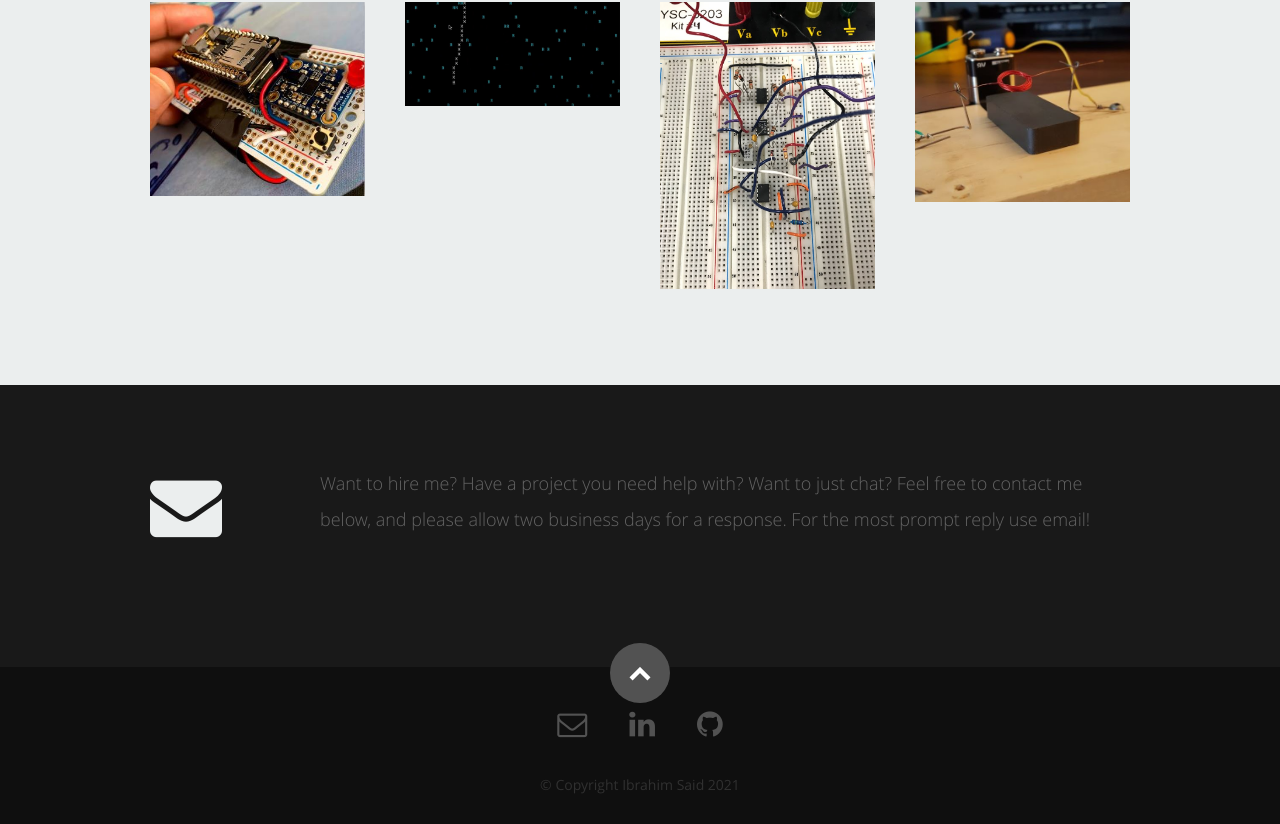
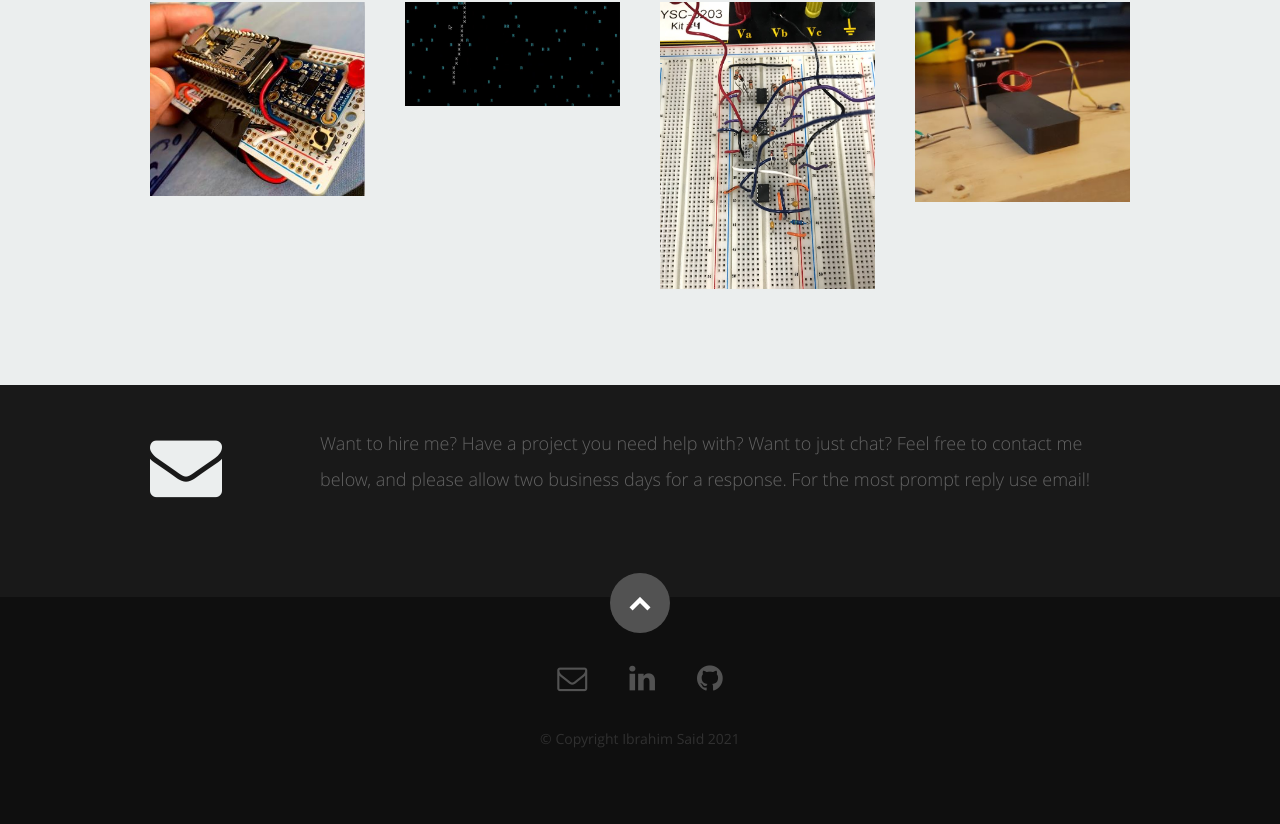
Before and after one commit to 1brahimsaid/website, a React (Create React App) app: page / in a window 1280 px wide. Shown: the part 4461-5285 px from the top of the page. After the commit the page ends 5263 px from the top, so only its background shows below. Built offline with nearby package versions, Linux system fonts and the light colour scheme.

Commit message:
revert and fix to push

```diff
--- a/public/css/layout.css
+++ b/public/css/layout.css
@@ -727,8 +727,8 @@ call-to-action .button {
 
 #contact {
    background: #191919;
-   padding-top: 80px;
-   padding-bottom: 70px;
+   padding-top: 40px;
+   padding-bottom: 40px;
    color: #636363;
 }
 #contact .section-head { margin-bottom: 42px; }
@@ -773,8 +773,8 @@ call-to-action .button {
 /* ------------------------------------------------------------------ */
 
 footer {
-   padding-top: 24px;
-   margin-bottom: 24px;
+   padding-top: 48px;
+   margin-bottom: 48px;
    color: #303030;
    font-size: 14px;
    text-align: center;
```
